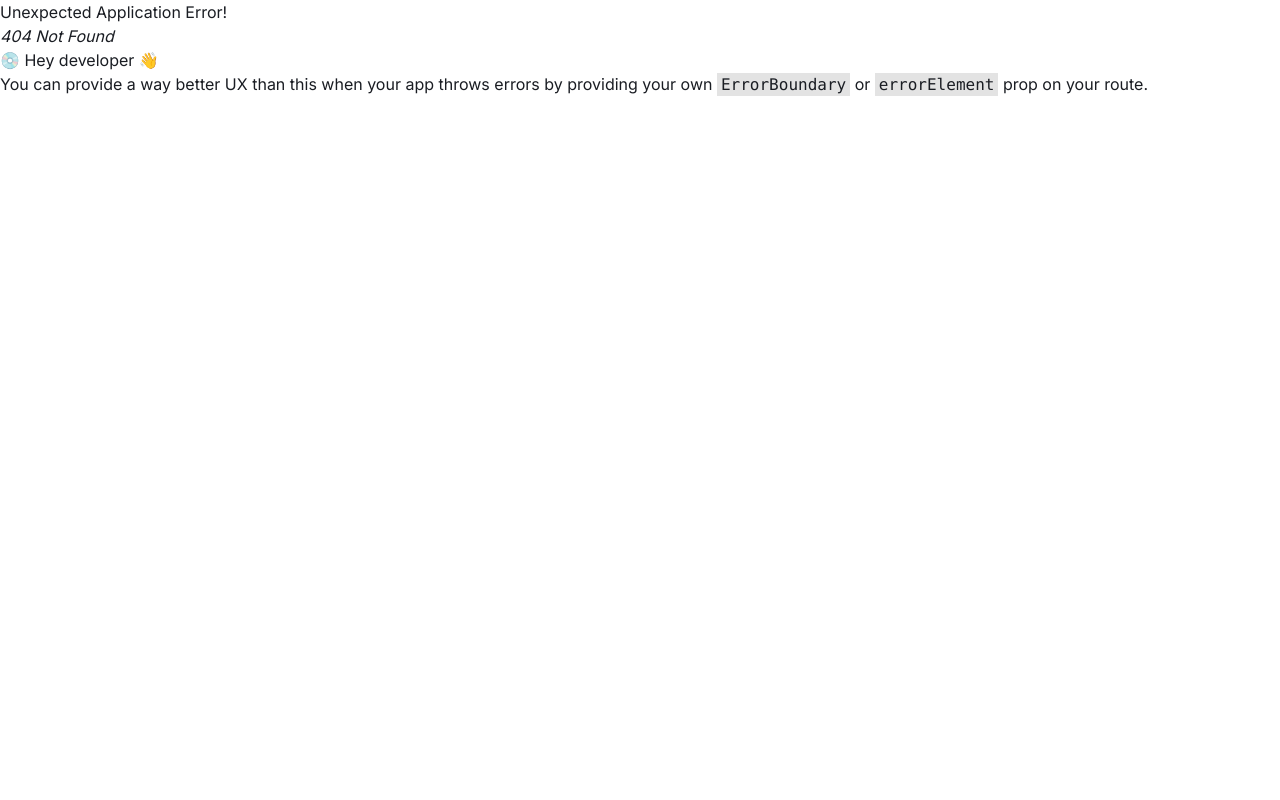
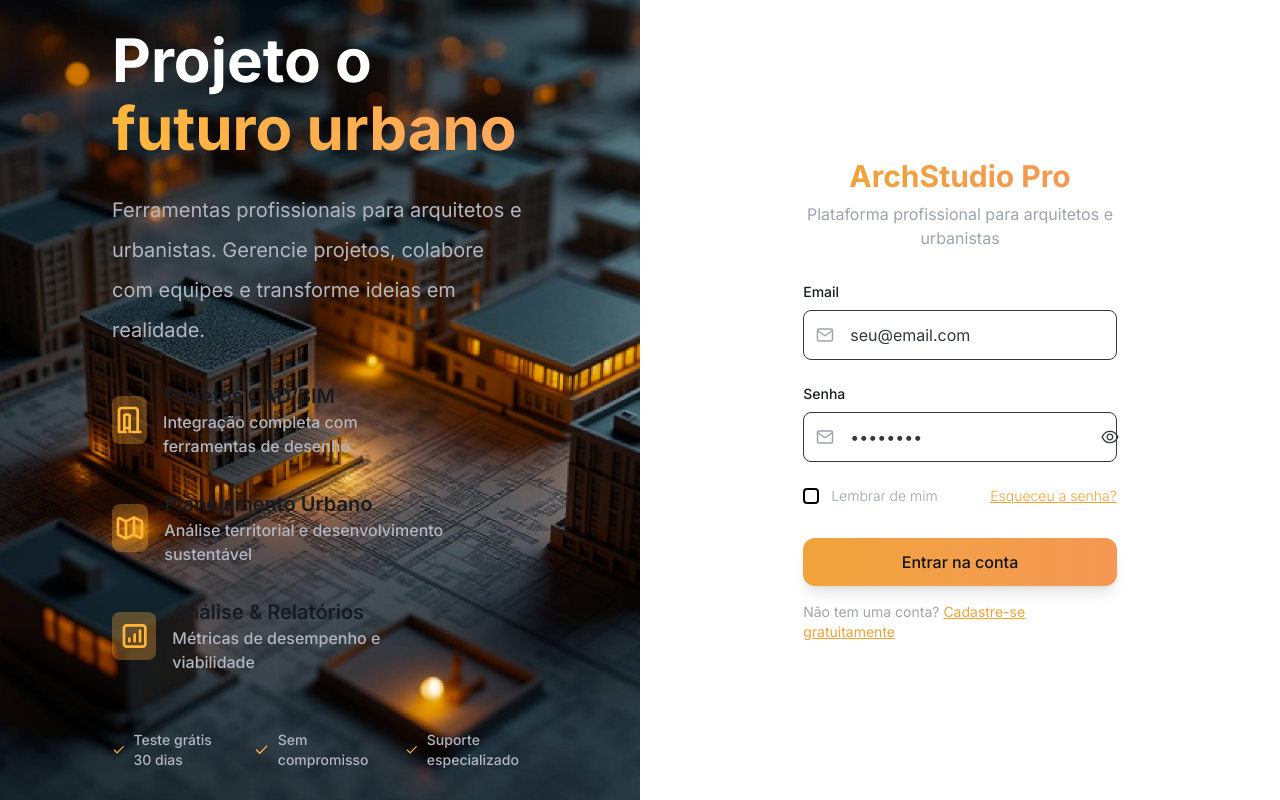
Before and after one commit to MH-Tech-Project/front-archstudio-web, a React (Vite) app: page /login in a window 1280 px wide. Before the commit this address had no page. Built offline with nearby package versions, Linux system fonts and the light colour scheme.

Commit message:
feat: screen login

```diff
--- a/src/components/Hero/index.tsx
+++ b/src/components/Hero/index.tsx
@@ -1,6 +1,6 @@
-import { FiCheck } from "react-icons/fi";
 import Button from "../Button";
 import Title from "../Title";
+import BenefitList from "../BenefitList";
 
 export default function Hero(){
     return(
@@ -17,7 +17,7 @@ export default function Hero(){
                 <div className="max-w-4xl mx-auto text-center space-y-8">
                     <div className="space-y-4 animate-fade-in">
                         <Title
-                            fontSize="text-7xl"
+                            className="text-4xl sm:text-3xl md:text-4xl lg:text-7xl"
                             beforeMark="Projete com"
                             markTitle="Excelência"
                         />
@@ -36,20 +36,7 @@ export default function Hero(){
                         </Button>
                     </div>
 
-                    <div className="mt-6 flex flex-col sm:flex-row gap-4 sm:gap-8 justify-center items-center">
-                        <div className="flex items-center gap-2">
-                            <FiCheck size={20} color="#EFA339"/>
-                            <p className="text-[#9FA3AD] font-medium text-sm">Teste grátis 30 dias</p>
-                        </div>
-                        <div className="flex items-center gap-2">
-                            <FiCheck size={20} color="#EFA339"/>
-                            <p className="text-[#9FA3AD] font-medium text-sm"><span></span> Sem compromisso</p>
-                        </div>
-                        <div className="flex items-center gap-2">
-                            <FiCheck size={20} color="#EFA339"/>
-                            <p className="text-[#9FA3AD] font-medium text-sm"><span></span> Suporte especializado</p>
-                        </div>
-                    </div>
+                    <BenefitList/>
                 </div>
             </div>
         </section>
--- /dev/null
+++ b/src/components/LoginForm/index.tsx
@@ -0,0 +1,61 @@
+import { useState } from "react";
+import { FiMail } from "react-icons/fi";
+import InputPassword from "../InputPassword";
+import Checkbox from "../Checkbox";
+import Input from "../Input";
+import Button from "../Button";
+import { useNavigate } from "react-router-dom";
+
+export default function LoginForm(){
+    const navigate = useNavigate();
+    const [email, setEmail] = useState("");
+    const [password, setPassword] = useState("");
+    const [rememberMe, setRememberMe] = useState(false);
+
+    return(
+        <div className="w-11/12 sm:w-4/5 xl:w-3/5 2xl:w-1/2 bg-background flex flex-col justify-center items-center px-4 py-6 gap-8 rounded-lg">
+            <div className="flex justify-center items-center flex-col gap-2">
+                <h1 className="text-3xl font-bold bg-gradient-to-r from-[#EFA339] to-[#F69855] bg-clip-text text-transparent cursor-pointer" onClick={() => navigate(-1)}>ArchStudio Pro</h1>
+                <p className="text-base text-[#9FA3AD] font-normal text-center">Plataforma profissional para arquitetos e urbanistas</p>
+            </div>
+
+            <div className="w-full flex flex-col gap-6">
+                <Input
+                    label="Email"
+                    type="email"
+                    placeholder="seu@email.com"
+                    value={email}
+                    onChange={(e) => setEmail(e.target.value)}
+                    icon={<FiMail color="#9FA3AD" size={18}/>}
+                />
+
+                <InputPassword
+                    label="Senha"
+                    value={password}
+                    onChange={(e) => setPassword(e.target.value)}
+                    placeholder="••••••••"
+                    showStrengthIndicator={false}
+                    icon={<FiMail color="#9FA3AD" size={18}/>}
+                />
+                <div className="flex justify-between items-center">
+                    <Checkbox
+                        label="Lembrar de mim"
+                        checked={rememberMe}
+                        onChange={setRememberMe}
+                        id="remember-me"
+                    />
+
+                    <p className="text-sm font-light text-[#EFA339] underline cursor-pointer">Esqueceu a senha?</p>
+                </div>
+            </div>
+
+            <div className="w-full flex flex-col justify-center items-center gap-4">
+                <Button size="full">
+                    <p>Entrar na conta</p>
+                </Button>
+
+                <p className=" text-sm text-[#9FA3AD]">Não tem uma conta? <span className="text-[#EFA339] underline cursor-pointer">Cadastre-se gratuitamente</span></p>
+            </div>
+        </div>
+    )
+}
--- /dev/null
+++ b/src/components/LoginPanel/index.tsx
@@ -0,0 +1,45 @@
+import BenefitList from "../BenefitList";
+import Title from "../Title";
+
+export default function LoginPanel(){
+    return(
+        <div
+            className="hidden lg:flex bg-cover bg-center bg-no-repeat flex-col justify-center items-start px-8 xl:px-28 gap-8 contrast-105 brightness-110"
+            style={{backgroundImage: "url('/src/assets/images/svg/logo-rectangle.svg')"}}
+        >
+            <Title
+                beforeMark="Projeto o"
+                markTitle="futuro urbano"
+                className="text-4xl sm:text-3xl md:text-4xl lg:text-6xl text-left"
+            />
+
+            <p className="max-w-xl text-xl text-[#9FA3AD] font-normal leading-10">Ferramentas profissionais para arquitetos e urbanistas. Gerencie projetos, colabore com equipes e transforme ideias em realidade.</p>
+
+            <div className="w-full md:max-w-4/5 flex flex-col justify-center items-start gap-6 md:gap-8">
+                <div className="flex justify-center items-center gap-4">
+                    <div className="w-10 h-10 md:w-12 md:h-12 bg-[#EFA339]/30 rounded-lg flex justify-center items-center"><img src="/src/assets/images/svg/icon-logo.svg" alt="" /></div>
+                    <div className="flex flex-col justify-center items-start text-left">
+                        <h2 className="text-foreground text-lg md:text-xl font-semibold">Projetos CAD/BIM</h2>
+                        <p className="font-medium text-sm md:text-base text-[#9FA3AD]">Integração completa com ferramentas de desenho</p>
+                    </div>
+                </div>
+                <div className="flex justify-center items-center gap-4">
+                    <div className="w-10 h-10 md:w-12 md:h-12 bg-[#EFA339]/30 rounded-lg flex justify-center items-center"><img src="/src/assets/images/svg/plan.svg" alt="" /></div>
+                    <div className="flex flex-col justify-center items-start text-left">
+                        <h2 className="text-foreground text-lg md:text-xl font-semibold">Planejamento Urbano</h2>
+                        <p className="font-medium text-sm md:text-base text-[#9FA3AD]" >Análise territorial e desenvolvimento sustentável</p>
+                    </div>
+                </div>
+                <div className="flex justify-center items-center gap-4">
+                    <div className="w-10 h-10 md:w-12 md:h-12 bg-[#EFA339]/30 rounded-lg flex justify-center items-center"><img src="/src/assets/images/svg/static.svg" alt="" /></div>
+                    <div className="flex flex-col justify-center items-start text-left">
+                        <h2 className="text-foreground text-lg md:text-xl font-semibold">Análise & Relatórios</h2>
+                        <p className="font-medium text-sm md:text-base text-[#9FA3AD]">Métricas de desempenho e viabilidade</p>
+                    </div>
+                </div>
+            </div>
+
+            <BenefitList />
+        </div>
+    )
+}
--- a/src/components/Title/index.tsx
+++ b/src/components/Title/index.tsx
@@ -1,13 +1,13 @@
 interface TitleProps {
-  fontSize: string;
   beforeMark?: string; // Texto antes da parte destacada
   markTitle: string;   // Parte destacada
   afterMark?: string;  // Texto depois da parte destacada
+  className?: string; // Classes adicionais para customização
 }
 
-export default function Title({ fontSize, beforeMark, markTitle }: TitleProps) {
+export default function Title({ beforeMark, markTitle, className }: TitleProps) {
   return (
-    <h1 className={`font-bold text-4xl sm:text-3xl md:text-4xl lg:${fontSize} flex flex-col gap-2 text-center`}>
+    <h1 className={`font-bold flex flex-col gap-2 text-center ${className}`}>
       <span className="text-[#E8EAEE]">{beforeMark}</span>
       <span className="bg-gradient-to-r from-[#EFA339] to-[#F69855] bg-clip-text text-transparent">{markTitle}</span>
     </h1>
--- /dev/null
+++ b/src/pages/Login/index.tsx
@@ -0,0 +1,20 @@
+import { useEffect } from "react";
+import LoginForm from "../../components/LoginForm";
+import LoginPanel from "../../components/LoginPanel";
+
+export default function Login() {
+
+    useEffect(() =>{
+        window.document.title = "Login | ArchStudio Pro";
+    },[])
+
+    return(
+        <div className="relative grid grid-cols-1 lg:grid-cols-2 h-screen w-full">
+            <LoginPanel />
+
+            <div className="flex justify-center items-center p-0 lg:p-8">
+                <LoginForm />
+            </div>
+        </div>
+    )
+}
--- a/src/routes.tsx
+++ b/src/routes.tsx
@@ -1,9 +1,14 @@
 import { createBrowserRouter } from 'react-router-dom'
 import Home from './pages/Home'
+import Login from './pages/Login'
 
 export const router = createBrowserRouter([
   {
     path: '/',
     element: <Home />,
   },
+  {
+    path: '/login',
+    element: <Login />,
+  }
 ])
--- a/vite.config.ts
+++ b/vite.config.ts
@@ -5,7 +5,7 @@ import tailwindcss from '@tailwindcss/vite'
 // https://vite.dev/config/
 export default defineConfig({
    server: {
-    allowedHosts: ['adba3af03026.ngrok-free.app']
+    allowedHosts: ['f2001b1c8bc8.ngrok-free.app']
   },
   plugins: [
     react(),
```
Also changed, not shown: src/assets/images/svg/logo-rectangle.svg (added).
